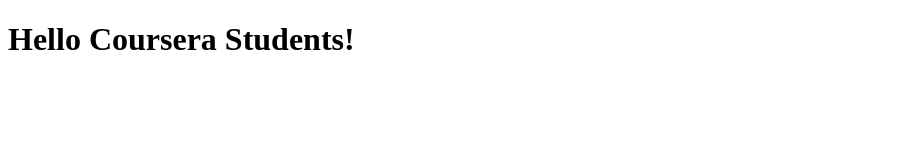
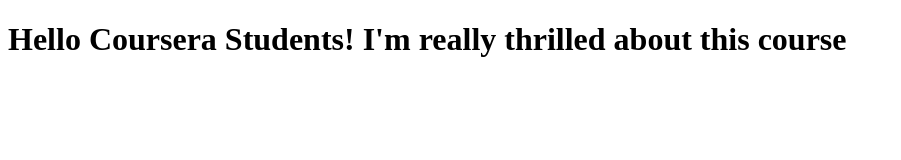
Before and after one commit to madroid225/coursera-test, a plain HTML site: page index.html in a window 1280 px wide. Shown: the whole page, without its empty margins (0-901 px from the left). Drawn offline with Linux system fonts and the light colour scheme.

Commit message:
first webfile

```diff
--- a/index.html
+++ b/index.html
@@ -5,6 +5,6 @@
     <title>hello Coursera</title>
   </head>
   <body>
-    <h1>Hello Coursera Students!</h1>
+    <h1>Hello Coursera Students! I'm really thrilled about this course</h1>
   </body>
 </html>
```
